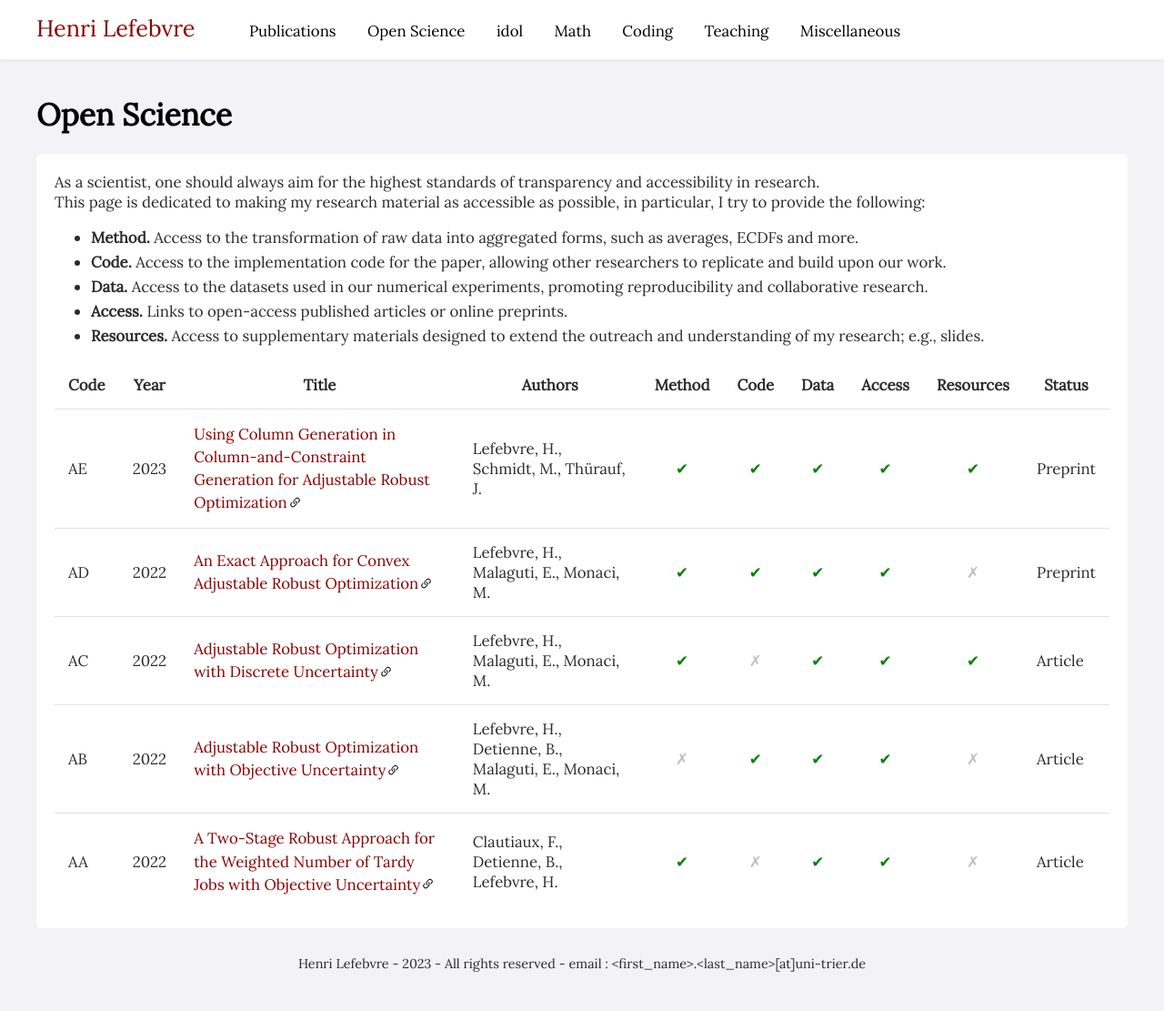
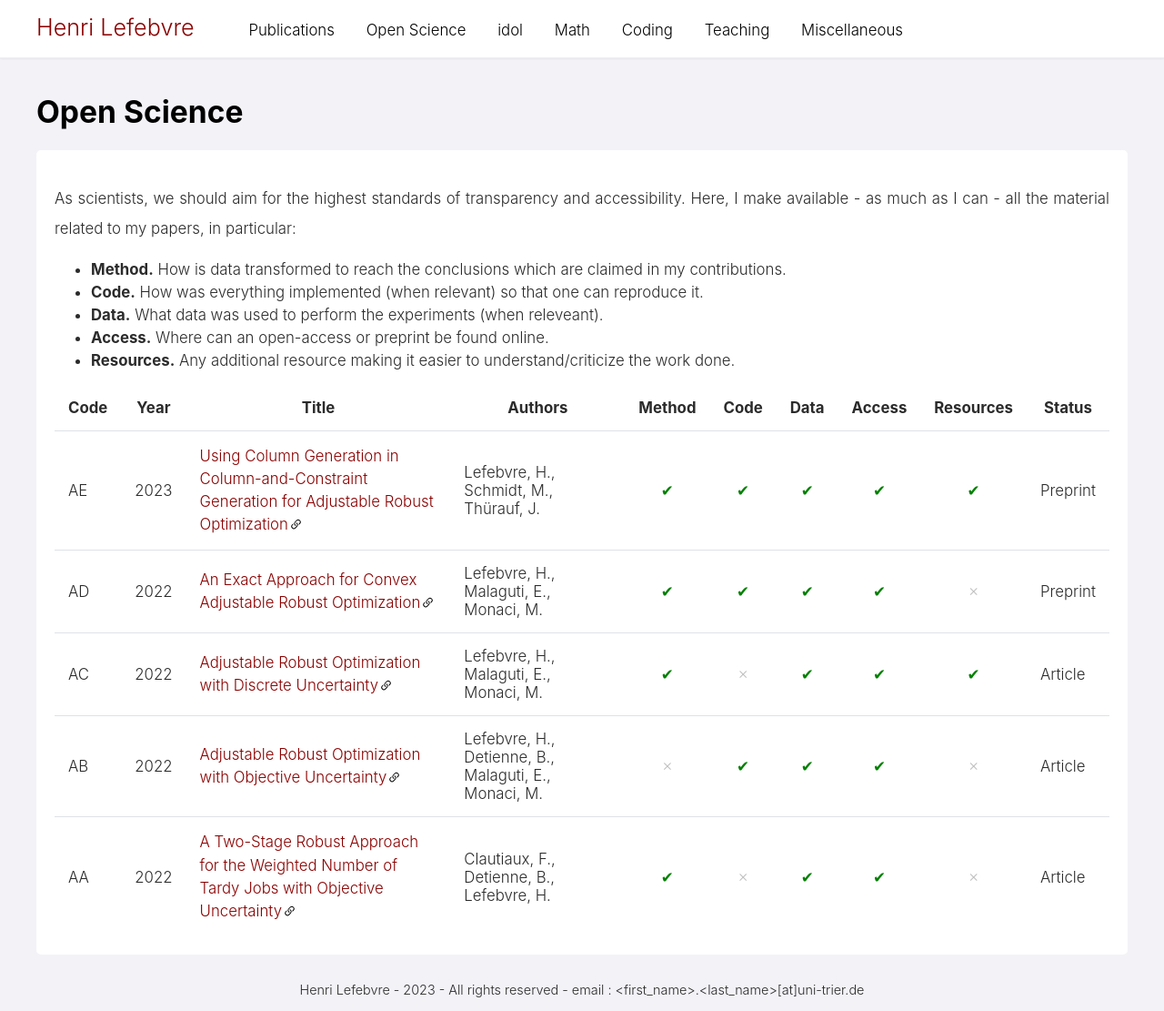
Before and after one commit to hlefebvr/hlefebvr.github.io, a Jekyll site: the page built from open-science/index.html, in a window 1280 px wide. Shown: the whole page at 91% size. Built offline with Jekyll 4.4.1, drawn with Linux system fonts in a browser that asks for light colours; nearby versions of some CDN libraries; a style sheet for code colours, icons or effects is not loaded; before the commit the page ends 1083 px from its top, so only the background shows below that.

Commit message:
update CSS

```diff
--- a/assets/css/design.css
+++ b/assets/css/design.css
@@ -33,7 +33,7 @@ background-color: white;
 display: inline-block;
 margin: 0;
 font-size: 1.5em;
-font-weight: lighter;
+font-weight: 300;
 }
 
 #header h1 a {
@@ -118,7 +118,11 @@ width: 1200px;
 margin: auto;
 padding: 15px 0px 15px 0px;
 color: #2b2b2b;
-font-family: 'Lora', 'Times New Roman', Times, serif;
+font-family: -apple-system, BlinkMacSystemFont,
+"Segoe UI", "Roboto", "Oxygen",
+"Ubuntu", "Cantarell", "Fira Sans",
+"Droid Sans", "Helvetica Neue", sans-serif;
+font-weight: 300;
 font-size:1.05em;
 }
 
--- a/open-science/index.html
+++ b/open-science/index.html
@@ -8,17 +8,19 @@ Cross: &#x2718;
 Check: &#x2714;
 -->
 
-As a scientist, one should always aim for the highest standards of transparency and accessibility in research. <br />
+<p>
+    As scientists, we should aim for the highest standards of transparency and accessibility.
 
-This page is dedicated to making my research material as accessible as possible, in particular, I try to provide the following:
+    Here, I make available - as much as I can - all the material related to my papers, in particular:
 
-<ul>
-  <li><b>Method.</b> Access to the transformation of raw data into aggregated forms, such as averages, ECDFs and more.</li>
-  <li><b>Code.</b> Access to the implementation code for the paper, allowing other researchers to replicate and build upon our work.</li>
-  <li><b>Data.</b> Access to the datasets used in our numerical experiments, promoting reproducibility and collaborative research.</li>
-  <li><b>Access.</b> Links to open-access published articles or online preprints.</li>
-  <li><b>Resources.</b> Access to supplementary materials designed to extend the outreach and understanding of my research; e.g., slides.</li>
-</ul>
+    <ul>
+        <li><b>Method.</b> How is data transformed to reach the conclusions which are claimed in my contributions.</li>
+        <li><b>Code.</b> How was everything implemented (when relevant) so that one can reproduce it.</li>
+        <li><b>Data.</b> What data was used to perform the experiments (when releveant).</li>
+        <li><b>Access.</b> Where can an open-access or preprint be found online.</li>
+        <li><b>Resources.</b> Any additional resource making it easier to understand/criticize the work done.</li>
+    </ul>
+</p>
 
 <table class="open-science-list">
     <tr>
```
